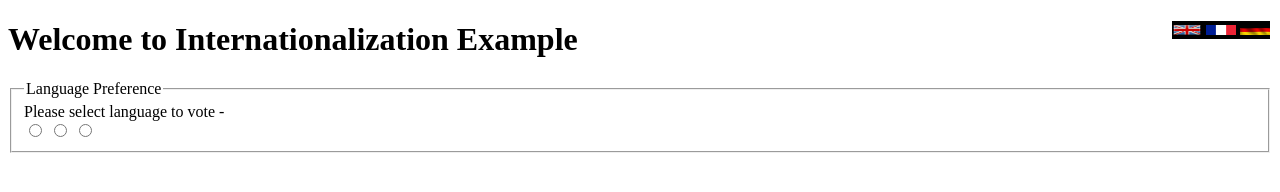
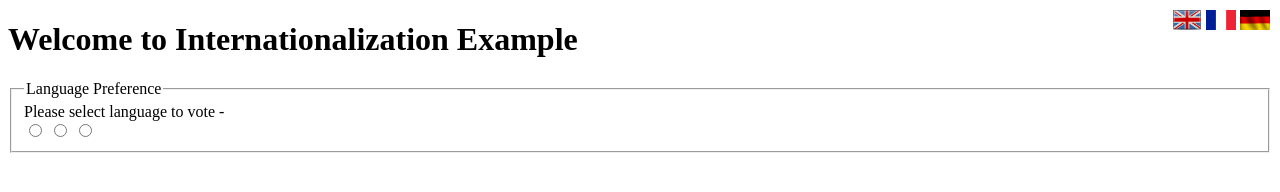
Before and after one commit to Jkan1/i18n-html, a plain HTML site: page index.html in a window 1280 px wide. Drawn offline with Linux system fonts and the light colour scheme.

Commit message:
changed by vinay

```diff
--- a/index.html
+++ b/index.html
@@ -10,11 +10,11 @@
 </head>
 
 <body>
-    <div class="row">
+
         <div class="flags">
-            <img src="./assets/en.png" alt="English" class="img-s" data-lang="en">
-            <img src="./assets/fr.png" alt="French" class="img-s" data-lang="fr">
-            <img src="./assets/du.jpg" alt="German" class="img-s" data-lang="du">
+            <img src="./assets/en.png" alt="English" class="img-s"  data-lang="en">
+            <img src="./assets/fr.png" alt="French" class="img-s"  data-lang="fr">
+            <img src="./assets/du.jpg" alt="German" class="img-s"  data-lang="du">
         </div>
 
     <div style="position: relative;">
@@ -34,7 +34,6 @@
         </div>
     </fieldset>
 </div>
-</div>
 </body>
 
 </html>
--- a/js/main.js
+++ b/js/main.js
@@ -15,11 +15,12 @@ var LANGUAGE = {
         "Please select language to vote -":"Bitte wählen Sie die Sprache zur Abstimmung aus -"
     }
 }
-var languages = Array.from(document.getElementsByClassName("language"));
-
+var languages = Array.from(document.getElementsByClassName("img-s"));
+console.log(LANGUAGE["fr"]);
 languages.forEach(function (item, index) {
     item.addEventListener('click', function () {
-        changeSystemLanguage(LANGUAGE[this.dataset.lang]);
+       changeSystemLanguage(LANGUAGE[this.dataset.lang]);
+
     });
 });
 
--- a/sass/main.scss
+++ /dev/null
@@ -1,12 +0,0 @@
-
-.flags {
-    position: absolute;
-    right:15px;
-    top:10px;
-    background-color:black;
-}
-
-.img-s {
-    height: 10px;
-    width: 30px;
-}
```
Also changed, not shown: css/main.css, sass/main.css (deleted), 1 other file.
